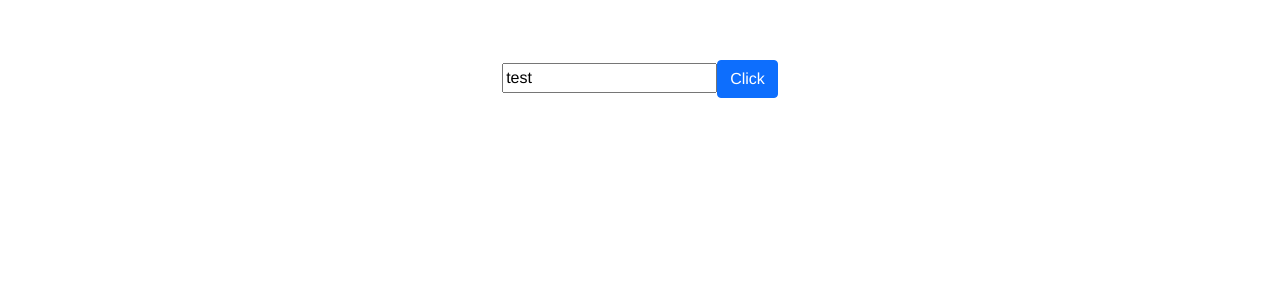
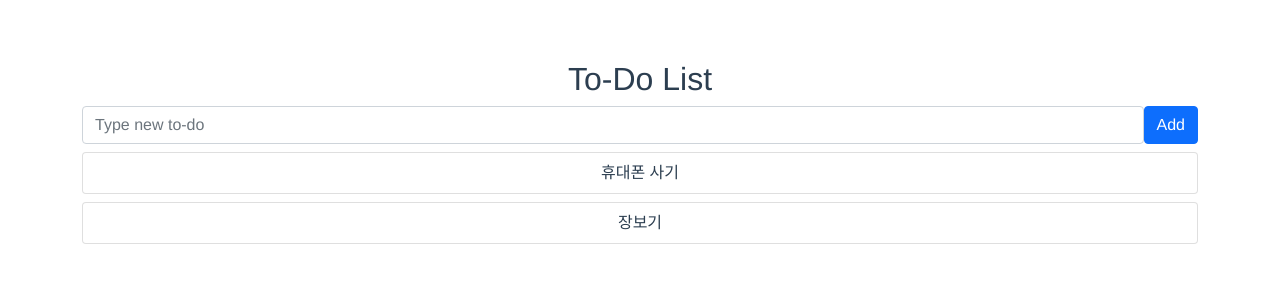
Before and after one commit to JaeGeunBang/vuejs-3, a Vue app in the folder vue3-project/: page / in a window 1280 px wide. Shown: the top 300 px of the page. Built offline with nearby package versions, Linux system fonts and the light colour scheme.

Commit message:
todo card 생성

```diff
--- a/vue3-project/src/App.vue
+++ b/vue3-project/src/App.vue
@@ -1,14 +1,39 @@
 <template>
+  <div class="container">
+    <h2>To-Do List</h2>
+    <form
+        class="d-flex"
+        @submit.prevent="onSubmit"
+    >
+      <div class="flex-grow-1 mr-2">
         <input
+            class="form-control"
             type="text"
-      v-model="name"
+            v-model="todo"
+            placeholder="Type new to-do"
         >
+      </div>
+      <div>
         <button
             class="btn btn-primary"
-      @click = "onSubmit"
+            type="submit"
         >
-    Click
+          Add
         </button>
+      </div>
+    </form>
+
+    <div class="card mt-2">
+      <div class="card-body p-2">
+        {{ todos[0].subject }}
+      </div>
+    </div>
+    <div class="card mt-2">
+      <div class="card-body p-2">
+        {{ todos[1].subject }}
+      </div>
+    </div>
+  </div>
 </template>
 
 <script>
@@ -16,13 +41,22 @@
 
 export default {
   setup() {
-    const name = ref('test')
+    const todo = ref('')
+    const todos = ref([
+      {id: 1, subject: '휴대폰 사기'},
+      {id: 2, subject: '장보기'}
+    ])
 
     const onSubmit = () => {
-      console.log(name.value)
+      todos.value.push({
+        id: Date.now(),
+        subject: todo.value
+      })
+      todo.value = ''
     }
     return {
-      name,
+      todo,
+      todos,
       onSubmit
     }
   }
```
Lines whose indentation alone changed are shown as unchanged.
